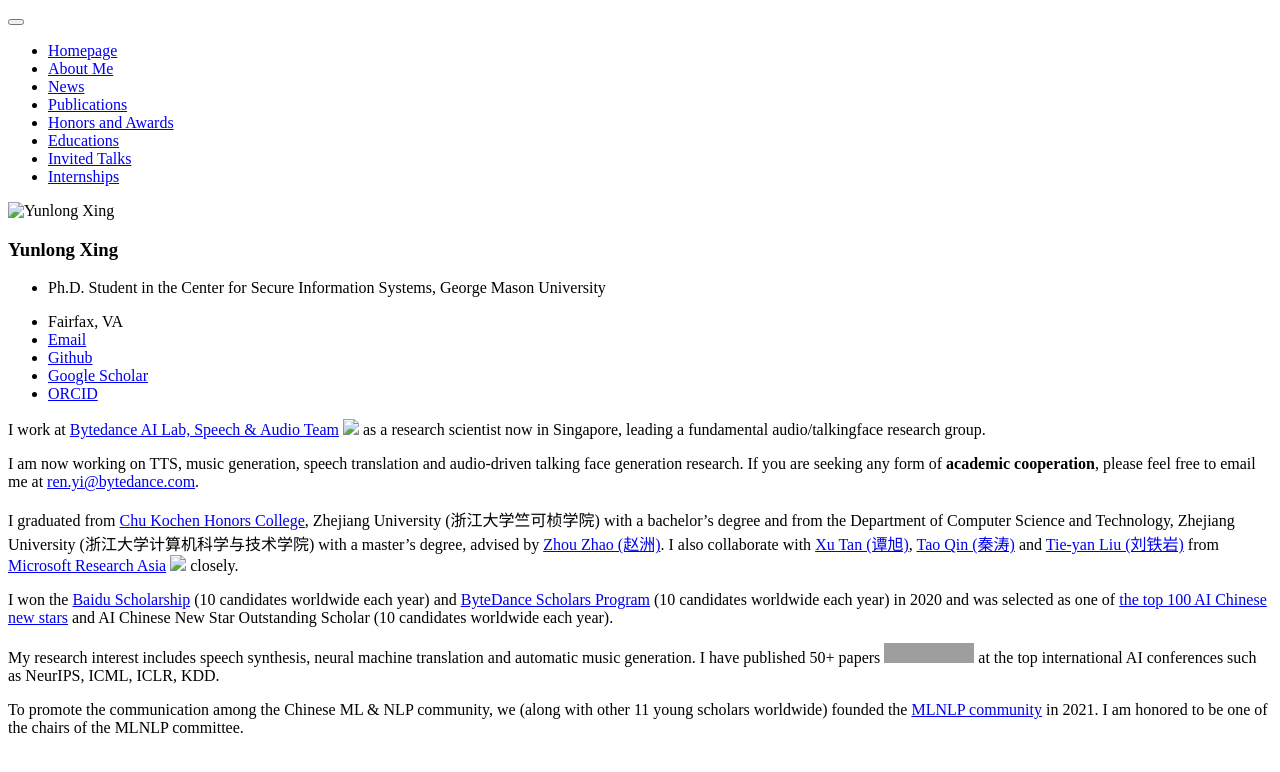
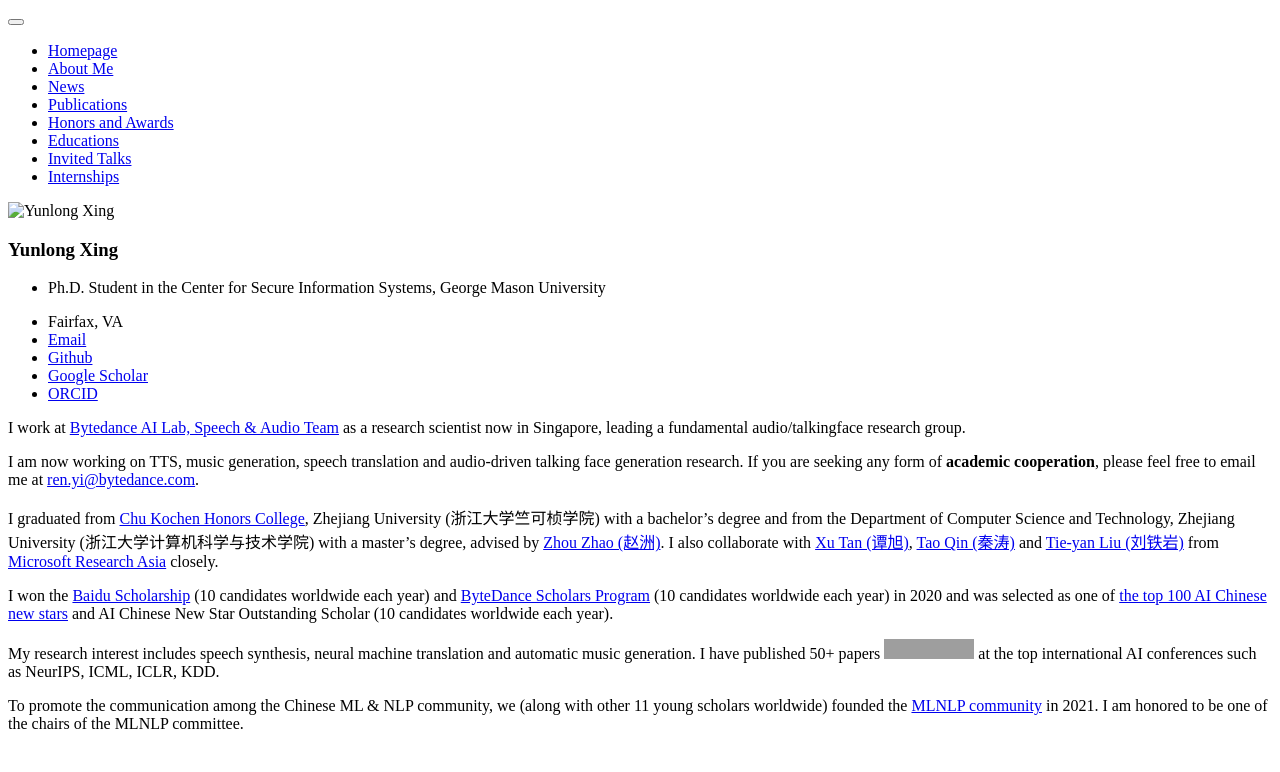
Before and after one commit to YunlongXing/yunlongxing.github.io, a Jekyll site: the page built from _pages/includes/intro.md, in a window 1280 px wide. Shown: the top 772 px of the page. Built offline with Jekyll 4.4.1, drawn with Linux system fonts in a browser that asks for light colours; our own code applies the rules of GitHub Pages for plain Markdown files; grey boxes are pictures that could not be loaded.

Commit message:
Update intro.md

```diff
--- a/_pages/includes/intro.md
+++ b/_pages/includes/intro.md
@@ -1,8 +1,8 @@
-I work at [Bytedance AI Lab, Speech & Audio Team](https://ailab.bytedance.com/) <img src='./images/tiktok.png' style='width: 6em;'> as a research scientist now in Singapore, leading a fundamental audio/talkingface research group.
+I work at [Bytedance AI Lab, Speech & Audio Team](https://ailab.bytedance.com/) as a research scientist now in Singapore, leading a fundamental audio/talkingface research group.
 
 I am now working on TTS, music generation, speech translation and audio-driven talking face generation research. If you are seeking any form of **academic cooperation**, please feel free to email me at [ren.yi@bytedance.com](mailto:ren.yi@bytedance.com).
 
-I graduated from [Chu Kochen Honors College](http://ckc.zju.edu.cn/ckcen/main.htm), Zhejiang University (浙江大学竺可桢学院) with a bachelor's degree and from the Department of Computer Science and Technology, Zhejiang University (浙江大学计算机科学与技术学院) with a master's degree, advised by [Zhou Zhao (赵洲)](https://person.zju.edu.cn/zhaozhou). I also collaborate with [Xu Tan (谭旭)](https://www.microsoft.com/en-us/research/people/xuta/), [Tao Qin (秦涛)](https://www.microsoft.com/en-us/research/people/taoqin/) and [Tie-yan Liu (刘铁岩)](https://www.microsoft.com/en-us/research/people/tyliu/) from [Microsoft Research Asia](https://www.microsoft.com/en-us/research/group/machine-learning-research-group/) <img src='./images/microsoft_logo.svg' style="width: 4em;"> closely.
+I graduated from [Chu Kochen Honors College](http://ckc.zju.edu.cn/ckcen/main.htm), Zhejiang University (浙江大学竺可桢学院) with a bachelor's degree and from the Department of Computer Science and Technology, Zhejiang University (浙江大学计算机科学与技术学院) with a master's degree, advised by [Zhou Zhao (赵洲)](https://person.zju.edu.cn/zhaozhou). I also collaborate with [Xu Tan (谭旭)](https://www.microsoft.com/en-us/research/people/xuta/), [Tao Qin (秦涛)](https://www.microsoft.com/en-us/research/people/taoqin/) and [Tie-yan Liu (刘铁岩)](https://www.microsoft.com/en-us/research/people/tyliu/) from [Microsoft Research Asia](https://www.microsoft.com/en-us/research/group/machine-learning-research-group/) closely.
 
 I won the [Baidu Scholarship](https://baike.baidu.com/item/%E7%99%BE%E5%BA%A6%E5%A5%96%E5%AD%A6%E9%87%91/9929412) (10 candidates worldwide each year) and [ByteDance Scholars Program](https://ur.bytedance.com/scholarship) (10 candidates worldwide each year) in 2020 and was selected as one of [the top 100 AI Chinese new stars](https://mp.weixin.qq.com/s?__biz=MzA4NzQ5MTA2NA==&mid=2653639431&idx=1&sn=25b6368c1954419b9090840347d9a27d&chksm=8be75b90bc90d286a5af3ef8e610e822d705dc3cf4382b45e3f14489f3e7ec4fd8c95ed0eceb&mpshare=1&scene=2&srcid=0511LMlj9Qv9DeIZAjMjYAU9&sharer_sharetime=1620731348139&sharer_shareid=631c113940cb81f34895aa25ab14422a#rd) and AI Chinese New Star Outstanding Scholar (10 candidates worldwide each year).
 
```
